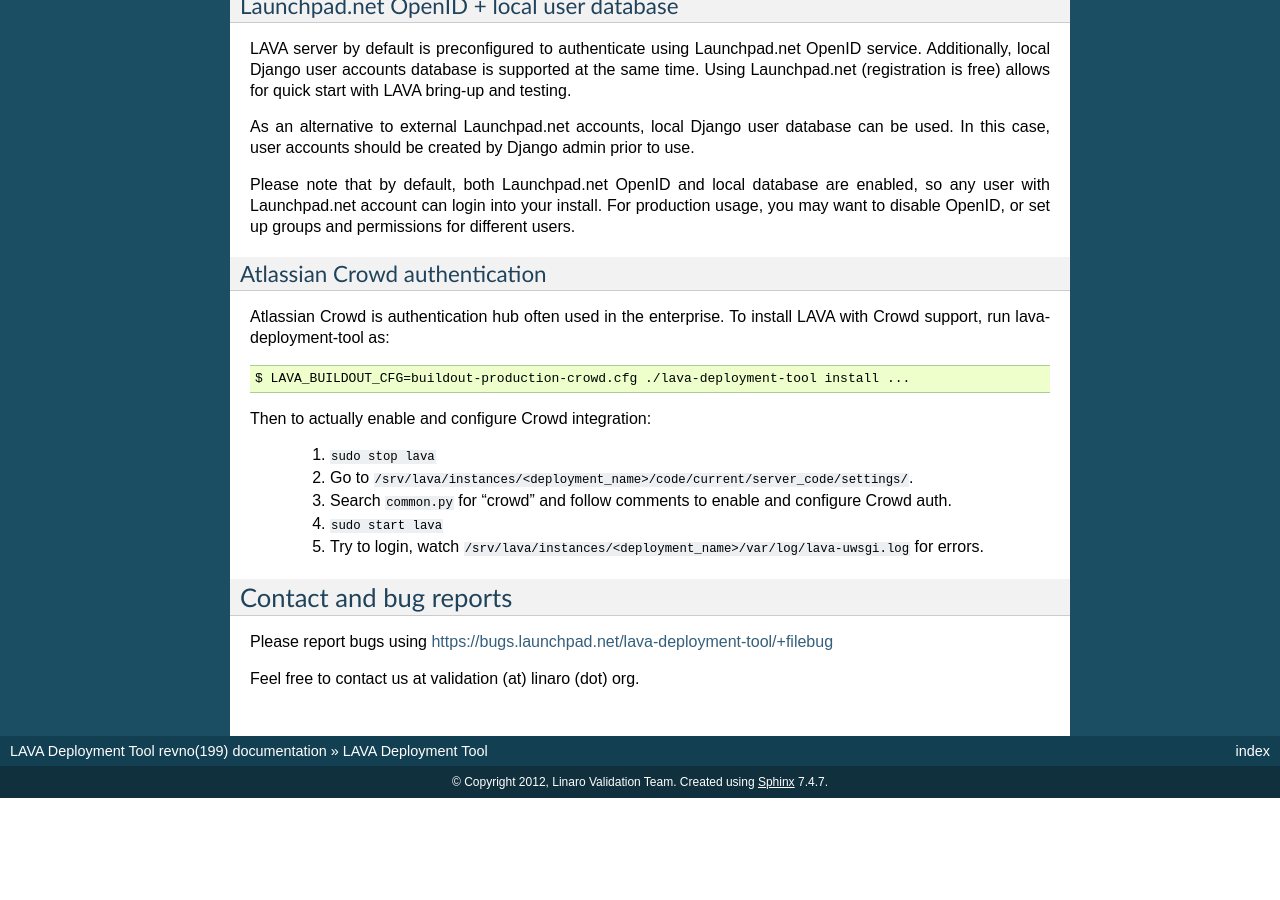
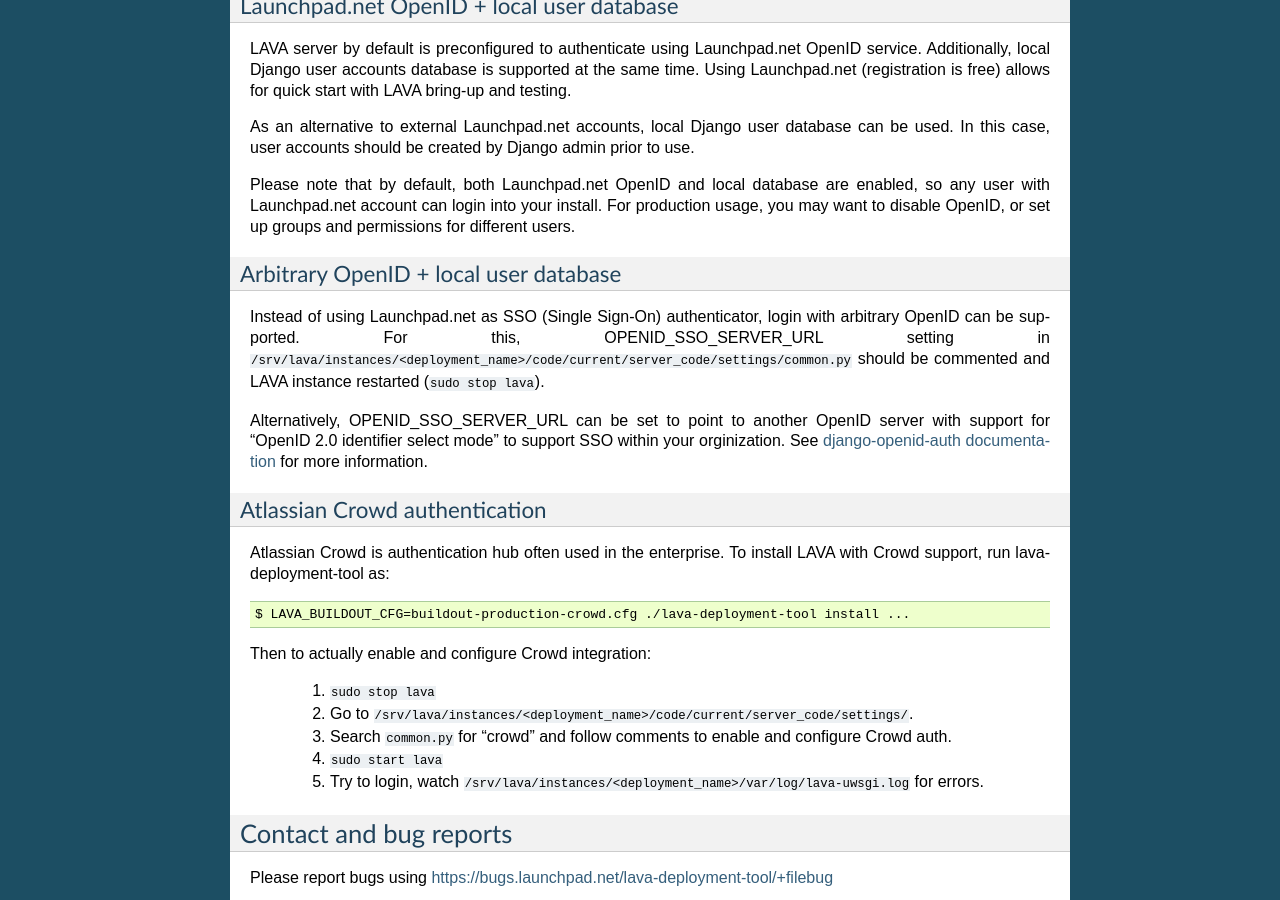
Before and after one commit to joyxu/lava-deployment-tool-for-linaro-ubuntu, a Sphinx documentation site: the page built from doc/index.rst, in a window 1280 px wide and 900 px high, scrolled down 7262 px. Built offline with Sphinx 7.4.7, drawn with Linux system fonts in a browser that asks for light colours; before the commit the page ends 8060 px from its top, so only the background shows below that; some of the changed text lies outside the part shown.

Commit message:
Add doc section to support arbitrary OpenID auth.

```diff
--- a/doc/index.rst
+++ b/doc/index.rst
@@ -470,6 +470,21 @@
 For production usage, you may want to disable OpenID, or set up groups and
 permissions for different users.
 
+Arbitrary OpenID + local user database
+------------------------------------------
+
+Instead of using Launchpad.net as SSO (Single Sign-On) authenticator, login
+with arbitrary OpenID can be supported. For this, OPENID_SSO_SERVER_URL
+setting in ``/srv/lava/instances/<deployment_name>/code/current/server_code/settings/common.py``
+should be commented and LAVA instance restarted (``sudo stop lava``).
+
+Alternatively, OPENID_SSO_SERVER_URL can be set to point to another OpenID
+server with support for "OpenID 2.0 identifier select mode" to support
+SSO within your orginization. See `django-openid-auth documentation`_ for
+more information.
+
+.. _`django-openid-auth documentation`: http://bazaar.launchpad.net/~django-openid-auth/django-openid-auth/trunk/files
+
 Atlassian Crowd authentication
 ------------------------------
 
```
